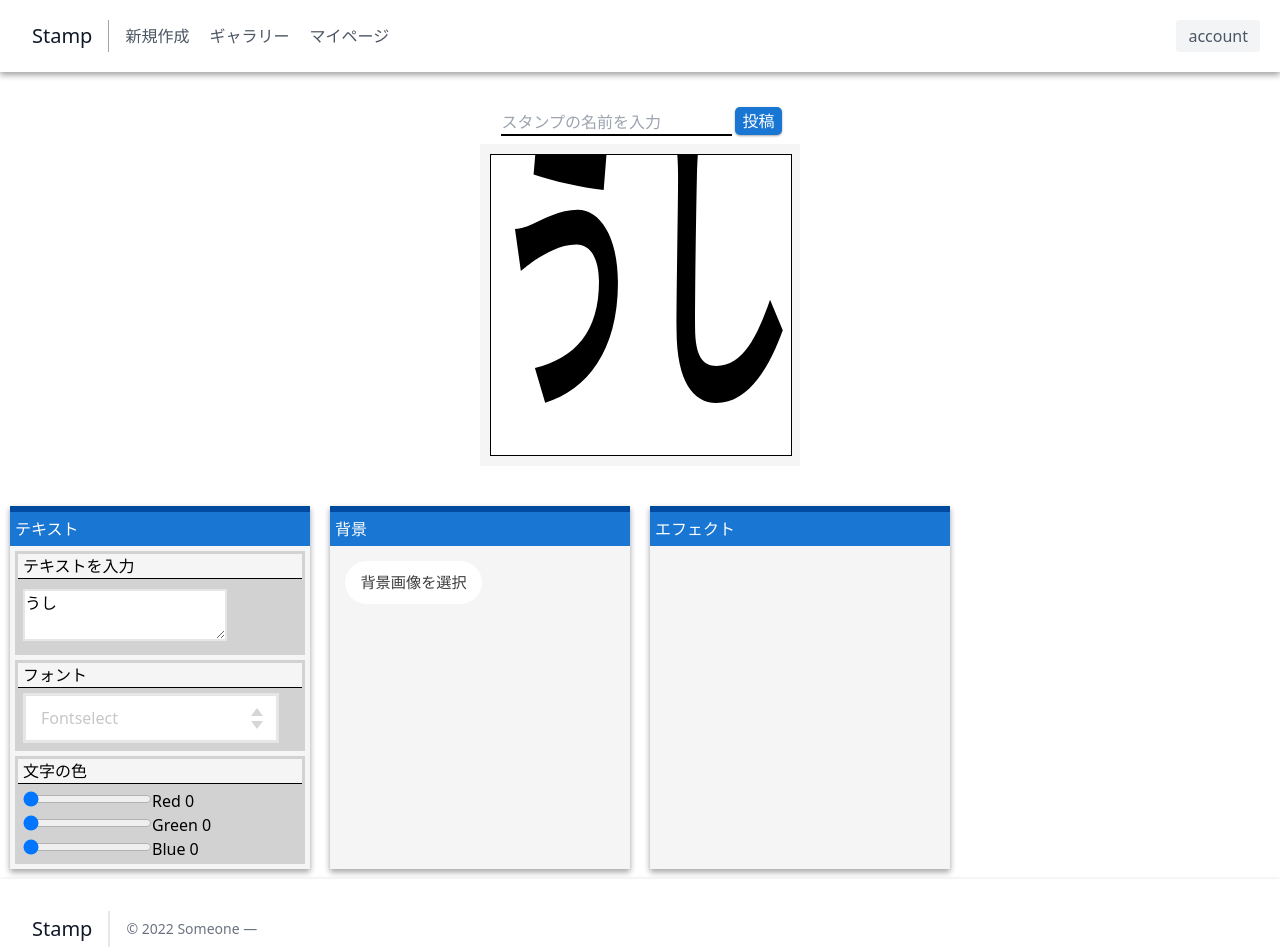
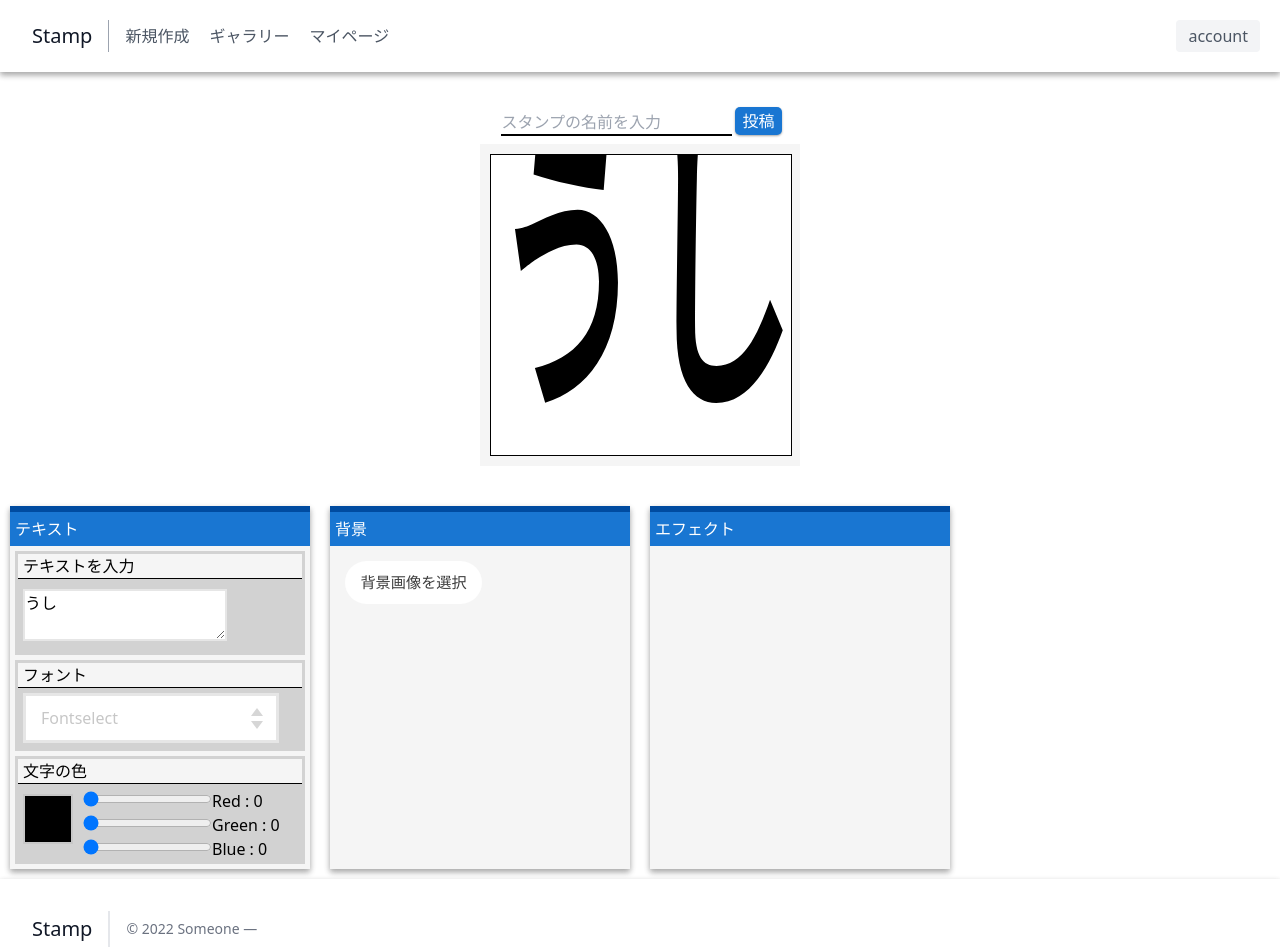
Before and after one commit to hackathon-22-spring-14/hackathon-22-spring-14-frontend, a Vue app: page / in a window 1280 px wide. Shown: the top 952 px of the page. Built offline with nearby package versions, Linux system fonts and the light colour scheme.

Commit message:
色がプレビューできる機能の追加

```diff
--- a/src/components/pages/CreatePage.vue
+++ b/src/components/pages/CreatePage.vue
@@ -31,14 +31,20 @@
       </div>
       <div class="items">
         <p class="items-title">文字の色</p>
-        <input v-model="colors[0]" type="range" min="0" max="255" class="input-range"/>Red
-        {{ colors[0] }}
-        <br />
-        <input v-model="colors[1]" type="range" min="0" max="255" class="input-range"/>Green
-        {{ colors[1] }}
-        <br />
-        <input v-model="colors[2]" type="range" min="0" max="255" class="input-range"/>Blue
-        {{ colors[2] }}
+        <div style="display: flex">
+          <div :style="{'background-color': `rgb(${colors[0]},${colors[1]},${colors[2]})`}" class="color-preview"></div>
+          <div>
+            <input v-model="colors[0]" type="range" min="0" max="255" class="input-range"/>Red :
+            {{ colors[0] }}
+            <br />
+            <input v-model="colors[1]" type="range" min="0" max="255" class="input-range"/>Green :
+            {{ colors[1] }}
+            <br />
+            <input v-model="colors[2]" type="range" min="0" max="255" class="input-range"/>Blue :
+            {{ colors[2] }}
+          </div>
+        </div>
+
       </div>
 
     </div>
@@ -99,9 +105,20 @@ export default defineComponent({
     )
 
     watch(
-      () => this.colors,
+      () => this.colors[0],
       () => this.rewrite(ctx, canvas.width, canvas.height)
     )
+
+    watch(
+      () => this.colors[1],
+      () => this.rewrite(ctx, canvas.width, canvas.height)
+    )
+
+    watch(
+      () => this.colors[2],
+      () => this.rewrite(ctx, canvas.width, canvas.height)
+    )
+
   },
   methods: {
     rewrite(ctx: CanvasRenderingContext2D, w: number, h: number) {
@@ -236,6 +253,13 @@ html {
 .input-range{
   margin-left: 5px;
 }
+.color-preview {
+  height: 50px;
+  width: 50px;
+  border: 2px solid #c7c7c7;
+  padding: 3px;
+  margin: 5px;
+}
 /* 背景編集ボックス */
 .setting-background {
   background-color: whitesmoke;
```
